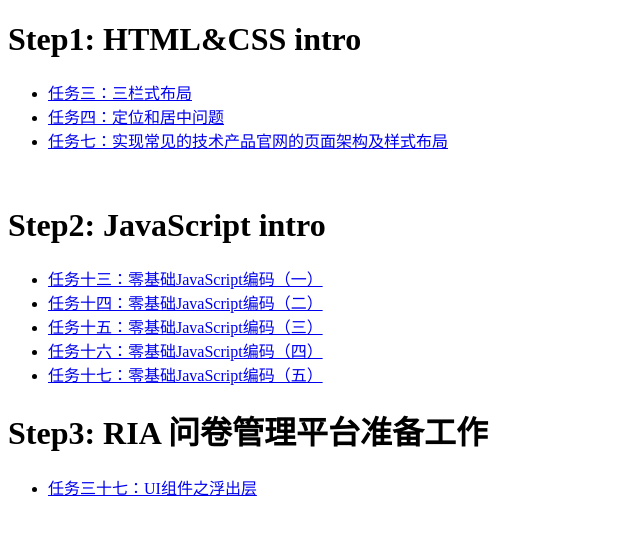
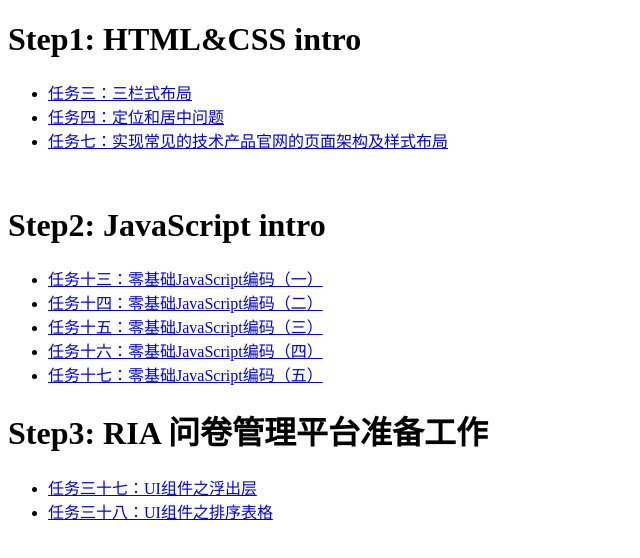
Before and after one commit to xg-wang/playground, a plain HTML site: page index.html in a window 1280 px wide. Shown: the whole page, without its empty margins (0-640 px from the left). Drawn offline with Linux system fonts and the light colour scheme.

Commit message:
homepage

```diff
--- a/index.html
+++ b/index.html
@@ -23,6 +23,7 @@
     <h1>Step3: RIA 问卷管理平台准备工作</h1>
     <ul>
         <li><a href="step3/task37/index.html">任务三十七：UI组件之浮出层</a>
+        <li><a href="step3/task38/index.html">任务三十八：UI组件之排序表格</a>
     </ul>
 </body>
 </html>
```
